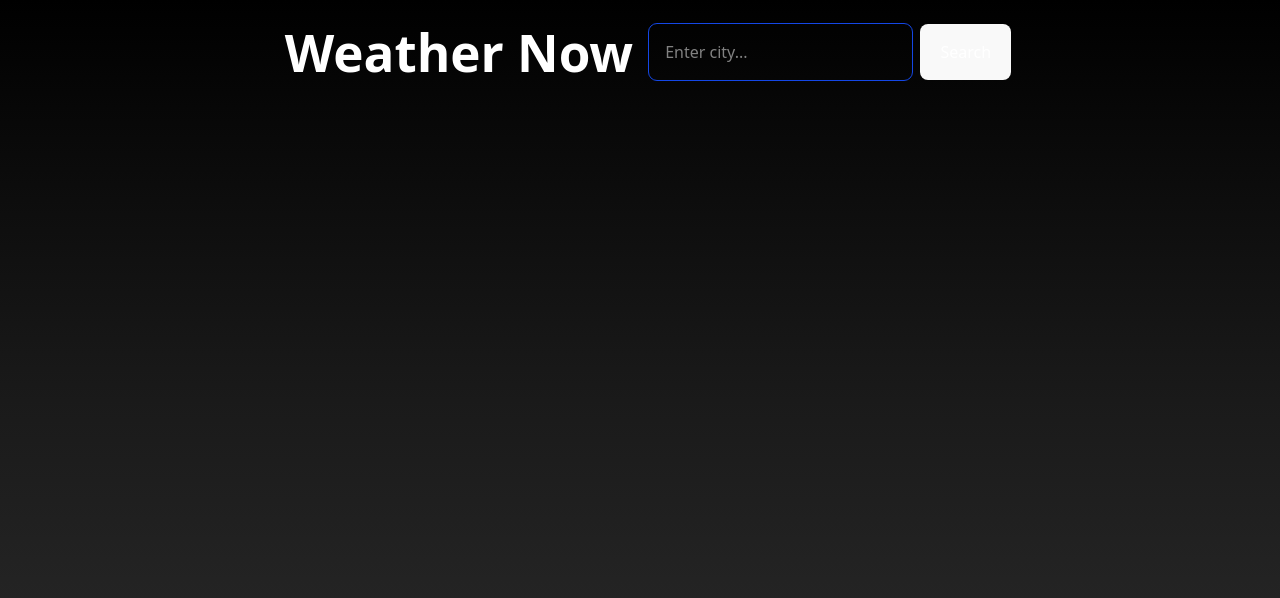
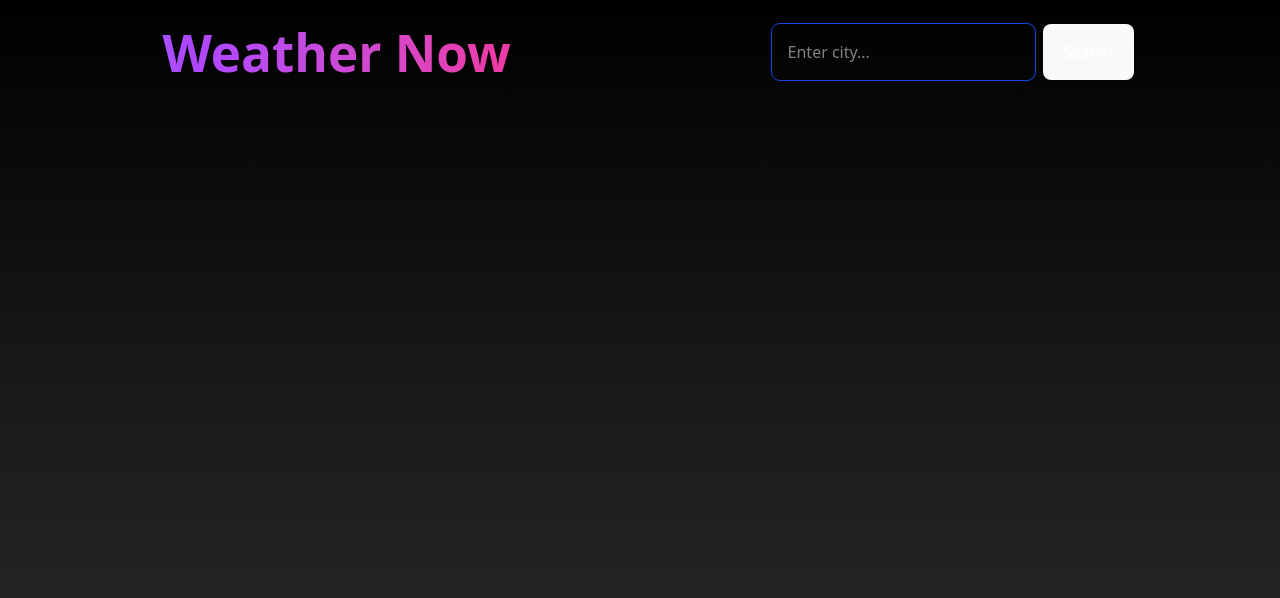
Before and after one commit to Rdhurua/Weather-Now, a React (Vite) app: page / in a window 1280 px wide. Shown: the top 598 px of the page. Built offline with nearby package versions, Linux system fonts and the light colour scheme.

Commit message:
header+some adjustment done

```diff
--- a/src/App.jsx
+++ b/src/App.jsx
@@ -3,7 +3,7 @@ import TemperatureChart from "./components/TemperatureChart";
 import { CalendarDays, MapPin, WindArrowDown } from "lucide-react";
 import { WiHumidity } from "react-icons/wi";
 import { days, months } from "./utils/data.js";
-import {weatherCodes} from "./utils/weatherCodes.jsx"
+import { weatherCodes } from "./utils/weatherCodes.jsx";
 
 export default function App() {
   const [city, setCity] = useState("");
@@ -62,10 +62,13 @@ export default function App() {
 
   return (
     <div className="flex flex-col items-center min-h-screen  text-white p-6">
-
       {/* Search Bar */}
-      <div className="flex justify-center w-full">
-        <h1 className=" mx-4 font-semibold text-md text-white">Weather Now</h1>
+      <div className="flex justify-around w-full">
+       <h1 className="mx-4 font-semibold text-md text-transparent bg-clip-text
+               bg-gradient-to-r from-blue-400 via-purple-500 to-pink-500
+               bg-[length:200%_200%] animate-gradient-x">
+  Weather Now
+</h1>
         <div className="flex gap-2">
           <input
             type="text"
@@ -120,10 +123,15 @@ export default function App() {
                   {weather.temperature}°C
                 </p>
 
-        {/* Weather condition */}
-        <p className="text-base sm:text-lg mt-2">
+                <div className="flex justify-center my-2">
+                  <span className="text-lg">
+                    {" "}
+                    {weatherCodes[weather.weathercode]?.icon || "unknown"}
+                  </span>
+                  <span className="text-lg">
                     {weatherCodes[weather.weathercode]?.label || "Unknown"}
-        </p>
+                  </span>
+                </div>
 
                 {/* Extra info */}
                 <div className="flex flex-col sm:flex-row justify-around mt-5 text-sm gap-6 sm:gap-0">
@@ -149,17 +157,6 @@ export default function App() {
               </div>
             )}
 
-    {/* Weather Icon (separate box) */}
-    {weather && (
-      <div className="w-full lg:w-1/3 flex justify-center items-center  rounded-2xl p-4">
-        <div className="text-center">
-          <i className="text-10xl sm:text-8xl">
-            {weatherCodes[weather.weathercode]?.icon}
-          </i>
-        </div>
-      </div>
-    )}
-
             {/* Forecast Section */}
             {forecast && (
               <div className="mt-10 grid grid-cols-1 gap-2 w-full max-w-md border border-gray-200 rounded-xl p-2 shadow-lg shadow-gray-900">
@@ -181,7 +178,8 @@ export default function App() {
                         })}
                       </p>
                       <p className="text-xs text-center text-gray-200">
-                {weatherCodes[forecast.weathercode[i + 1]]?.label || "Unknown"}
+                        {weatherCodes[forecast.weathercode[i + 1]]?.label ||
+                          "Unknown"}
                       </p>
                     </div>
 
@@ -205,7 +203,6 @@ export default function App() {
             )}
           </div>
         </div>
-
       )}
     </div>
   );
--- a/src/components/TemperatureChart.jsx
+++ b/src/components/TemperatureChart.jsx
@@ -63,9 +63,9 @@ export default function TemperatureChart({ hourly }) {
       <h2 className="text-xl font-semibold text-center mb-4">
         🌡️ Today’s Temperature Trend
       </h2>
-      <ResponsiveContainer width="100%" height={250} className="bg-transparent">
-        <LineChart data={data}>
-          <XAxis dataKey="time" className="text-white" />
+      <ResponsiveContainer width="100%" height={250} >
+        <LineChart data={data} className="text-white">
+          <XAxis dataKey="time" />
           <YAxis className="text-white" />
           <Tooltip />
           <Line
--- a/src/index.css
+++ b/src/index.css
@@ -71,3 +71,19 @@ button:focus-visible {
     background-color: #f9f9f9;
   }
 }
+
+@layer utilities {
+  @keyframes gradient-x {
+    0%, 100% {
+      background-position: 0% 50%;
+    }
+    50% {
+      background-position: 100% 50%;
+    }
+  }
+
+  .animate-gradient-x {
+    background-size: 200% 200%;
+    animation: gradient-x 6s ease infinite;
+  }
+}
```
Lines whose indentation alone changed are shown as unchanged.
